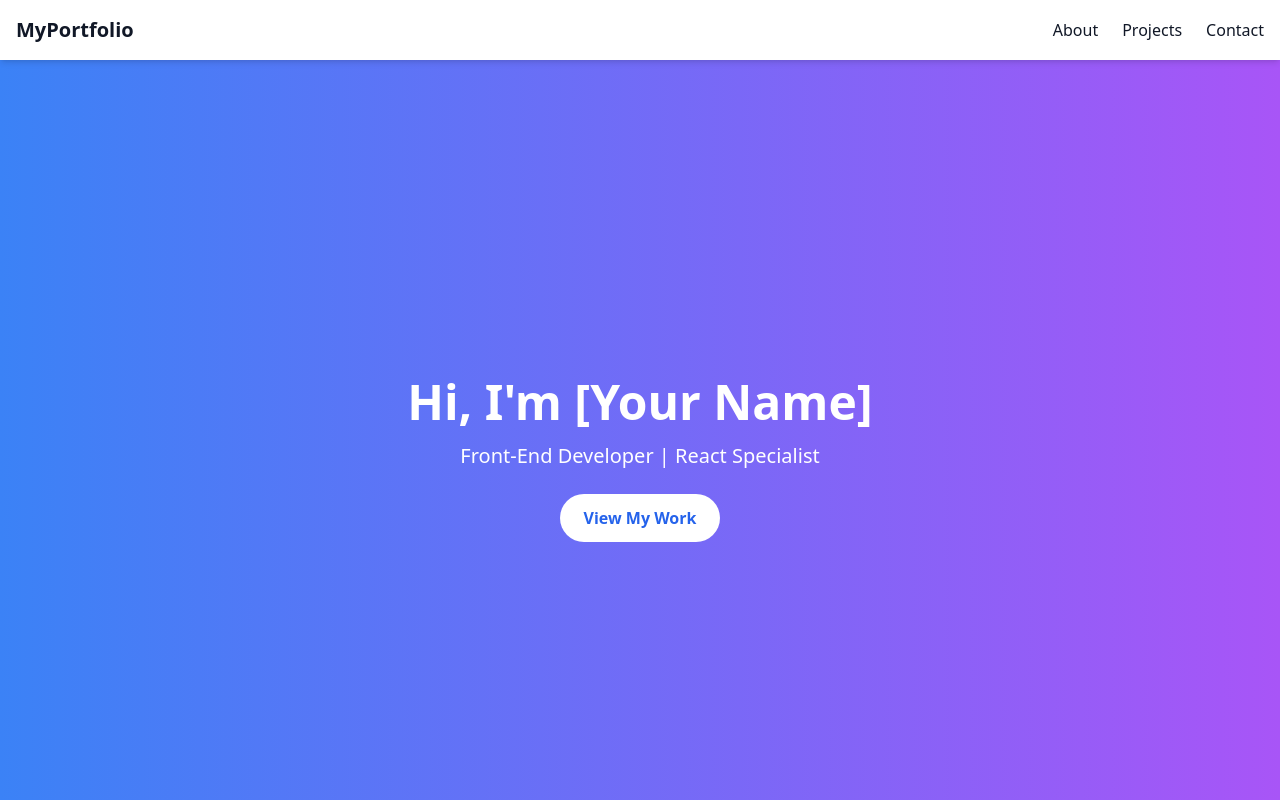
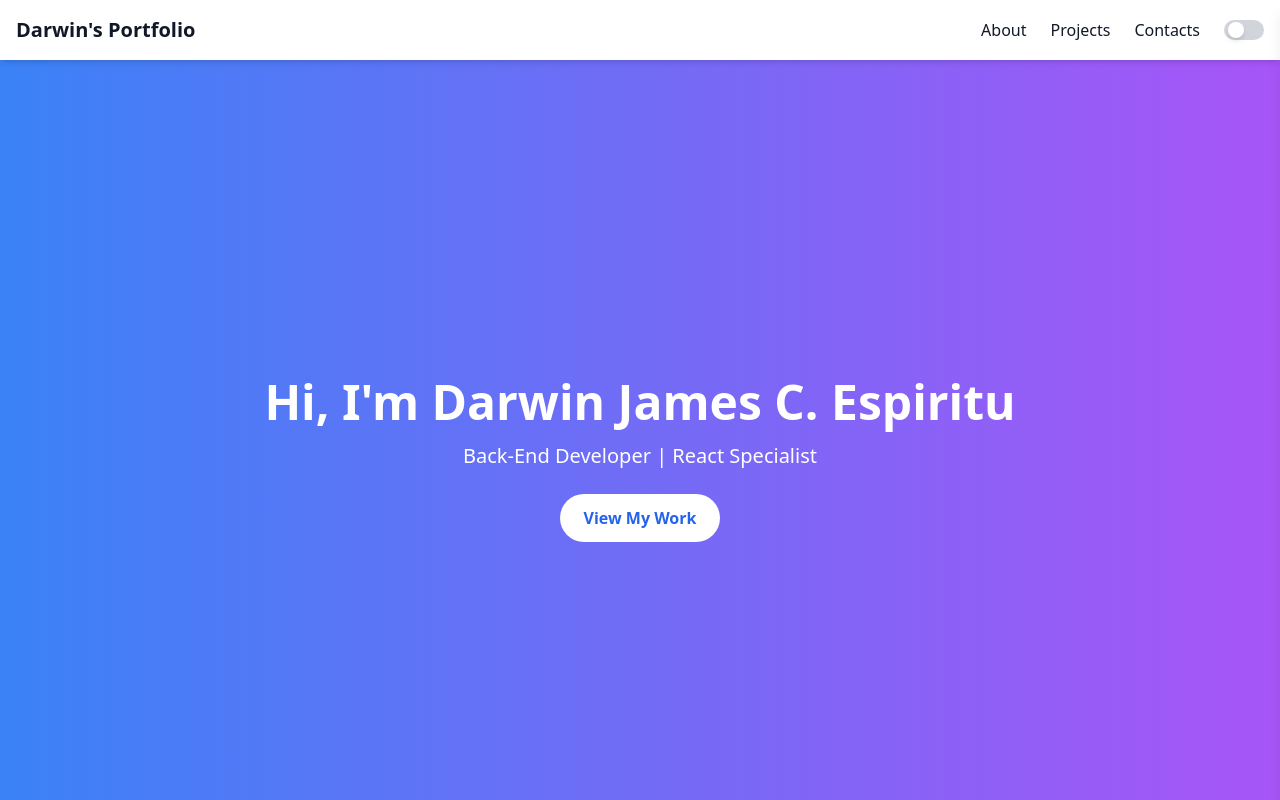
Before and after one commit to DWIX23/portfolio, a React (Vite) app: page / in a window 1280 px wide. Shown: the top 800 px of the page. Built offline with nearby package versions, Linux system fonts and the light colour scheme.

Commit message:
hamburger menu and dark mode

```diff
--- a/package.json
+++ b/package.json
@@ -11,6 +11,7 @@
   },
   "dependencies": {
     "@tailwindcss/vite": "^4.1.3",
+    "lucide-react": "^0.487.0",
     "react": "^19.0.0",
     "react-dom": "^19.0.0"
   },
--- a/src/App.jsx
+++ b/src/App.jsx
@@ -7,7 +7,7 @@ import Footer from './components/Footer';
 
 function App() {
   return (
-    <div className="bg-gray-100 text-gray-900">
+    <div className="bg-gray-100 dark:bg-gray-900 text-gray-900 dark:text-gray-100 min-h-screen transition-colors duration-300">
       <Header />
       <Hero />
       <About />
--- a/src/components/Header.jsx
+++ b/src/components/Header.jsx
@@ -1,15 +1,86 @@
+import React, { useState } from 'react';
+import { Menu, X } from 'lucide-react'; // you can install with: npm install lucide-react
+import useDarkMode from '../hooks/useDarkMode';
+
 function Header() {
+  const [isMenuOpen, setIsMenuOpen] = useState(false);
+  const [darkMode, setDarkMode] = useDarkMode();
+
   return (
-      <header className="bg-white shadow-md sticky top-0 z-50">
+    <header className="bg-white dark:bg-gray-900 dark:text-white shadow-md sticky top-0 z-50">
       <nav className="container mx-auto flex justify-between items-center p-4">
-          <h1 className="text-xl font-bold">MyPortfolio</h1>
-          <ul className="flex gap-6">
-            <li><a href="#about" className="hover:text-blue-600">About</a></li>
-            <li><a href="#projects" className="hover:text-blue-600">Projects</a></li>
-            <li><a href="#contact" className="hover:text-blue-600">Contact</a></li>
+        <h1 className="text-xl font-bold">Darwin's Portfolio</h1>
+
+        {/* Desktop menu */}
+        <ul className="hidden md:flex gap-6 items-center">
+          <li><a href="#about" className="hover:text-blue-600 dark:hover:text-blue-400">About</a></li>
+          <li><a href="#projects" className="hover:text-blue-600 dark:hover:text-blue-400">Projects</a></li>
+          <li><a href="#contact" className="hover:text-blue-600 dark:hover:text-blue-400">Contacts</a></li>
+          <li>
+            <button
+              onClick={() => setDarkMode(!darkMode)}
+              className="w-10 h-5 flex items-center bg-gray-300 dark:bg-gray-600 rounded-full px-1"
+            >
+              <div
+                className={`bg-white w-4 h-4 rounded-full shadow-md transform transition-transform ${
+                  darkMode ? 'translate-x-5' : ''
+                }`}
+              ></div>
+            </button>
+          </li>
         </ul>
+
+        {/* Hamburger for mobile */}
+        <button
+          className="md:hidden"
+          onClick={() => setIsMenuOpen(true)}
+          aria-label="Open menu"
+        >
+          <Menu className="w-6 h-6" />
+        </button>
+
+        {/* Mobile side drawer */}
+        <div
+          className={`fixed top-0 right-0 h-full w-64 bg-white dark:bg-gray-800 p-6 shadow-lg transform transition-transform duration-300 z-50 ${
+            isMenuOpen ? 'translate-x-0' : 'translate-x-full'
+          }`}
+        >
+          <div className="flex justify-between items-center mb-6">
+            <h2 className="text-xl font-bold">Menu</h2>
+            <button onClick={() => setIsMenuOpen(false)} aria-label="Close menu">
+              <X className="w-6 h-6" />
+            </button>
+          </div>
+          <ul className="flex flex-col gap-6">
+            <li><a href="#about" className="hover:text-blue-600 dark:hover:text-blue-400" onClick={() => setIsMenuOpen(false)}>About</a></li>
+            <li><a href="#projects" className="hover:text-blue-600 dark:hover:text-blue-400" onClick={() => setIsMenuOpen(false)}>Projects</a></li>
+            <li><a href="#contact" className="hover:text-blue-600 dark:hover:text-blue-400" onClick={() => setIsMenuOpen(false)}>Contacts</a></li>
+            <li className="mt-4">
+              <span className="block mb-1 text-sm">Dark Mode</span>
+              <button
+                onClick={() => setDarkMode(!darkMode)}
+                className="w-10 h-5 flex items-center bg-gray-300 dark:bg-gray-600 rounded-full px-1"
+              >
+                <div
+                  className={`bg-white w-4 h-4 rounded-full shadow-md transform transition-transform ${
+                    darkMode ? 'translate-x-5' : ''
+                  }`}
+                ></div>
+              </button>
+            </li>
+          </ul>
+        </div>
+
+        {/* Overlay */}
+        {isMenuOpen && (
+          <div
+            className="fixed inset-0 bg-black bg-opacity-30 z-40"
+            onClick={() => setIsMenuOpen(false)}
+          />
+        )}
       </nav>
     </header>
   );
 }
+
 export default Header;
--- a/src/components/Hero.jsx
+++ b/src/components/Hero.jsx
@@ -1,8 +1,8 @@
 function Hero() {
     return (
       <section className="min-h-screen flex flex-col justify-center items-center text-center bg-gradient-to-r from-blue-500 to-purple-500 text-white">
-        <h2 className="text-5xl font-bold mb-4">Hi, I'm [Your Name]</h2>
-        <p className="text-xl mb-6">Front-End Developer | React Specialist</p>
+        <h2 className="text-5xl font-bold mb-4">Hi, I'm Darwin James C. Espiritu</h2>
+        <p className="text-xl mb-6">Back-End Developer | React Specialist</p>
         <a href="#projects" className="px-6 py-3 bg-white text-blue-600 font-semibold rounded-full hover:bg-gray-200">
           View My Work
         </a>
--- a/src/components/Projects.jsx
+++ b/src/components/Projects.jsx
@@ -1,6 +1,8 @@
 const projects = [
     { title: "Portfolio Website", description: "Built with React + Tailwind." },
     { title: "Todo App", description: "Simple app using useState and localStorage." },
+    { title: "Online Medical and Dental Information System", description: "Built with Vanilla PHP, MySQL, and Tailwind." },
+    { title: "College of Science Accreditation Website", description: "Built with React + Tailwind." },
   ];
 
   function Projects() {
--- /dev/null
+++ b/src/hooks/useDarkMode.js
@@ -0,0 +1,21 @@
+// src/hooks/useDarkMode.js
+import { useEffect, useState } from 'react';
+
+export default function useDarkMode() {
+  const [darkMode, setDarkMode] = useState(() => {
+    return localStorage.getItem('theme') === 'dark' ||
+      (!localStorage.getItem('theme') && window.matchMedia('(prefers-color-scheme: dark)').matches);
+  });
+
+  useEffect(() => {
+    if (darkMode) {
+      document.documentElement.classList.add('dark');
+      localStorage.setItem('theme', 'dark');
+    } else {
+      document.documentElement.classList.remove('dark');
+      localStorage.setItem('theme', 'light');
+    }
+  }, [darkMode]);
+
+  return [darkMode, setDarkMode];
+}
--- a/src/index.css
+++ b/src/index.css
@@ -1,6 +1,10 @@
 @tailwind base;
 @tailwind components;
 @tailwind utilities;
+
+html {
+  transition: background-color 0.3s ease;
+}
 
 
 /* :root {
--- a/tailwind.config.js
+++ b/tailwind.config.js
@@ -1,6 +1,18 @@
 // /** @type {import('tailwindcss').Config} */
 // export default {
 //   content: [],
+//   theme: {
+//     extend: {},
+//   },
+//   plugins: [],
+// }
+
+// /** @type {import('tailwindcss').Config} */
+// export default {
+//   content: [
+//     "./index.html",
+//     "./src/**/*.{js,ts,jsx,tsx}",
+//   ],
 //   theme: {
 //     extend: {},
 //   },
@@ -13,6 +25,7 @@ export default {
     "./index.html",
     "./src/**/*.{js,ts,jsx,tsx}",
   ],
+  darkMode: 'class', // Enable class-based dark mode
   theme: {
     extend: {},
   },
```
Also changed, not shown: 1 other file (tests, documents, lock files or other folders). Lines whose indentation alone changed are shown as unchanged.
